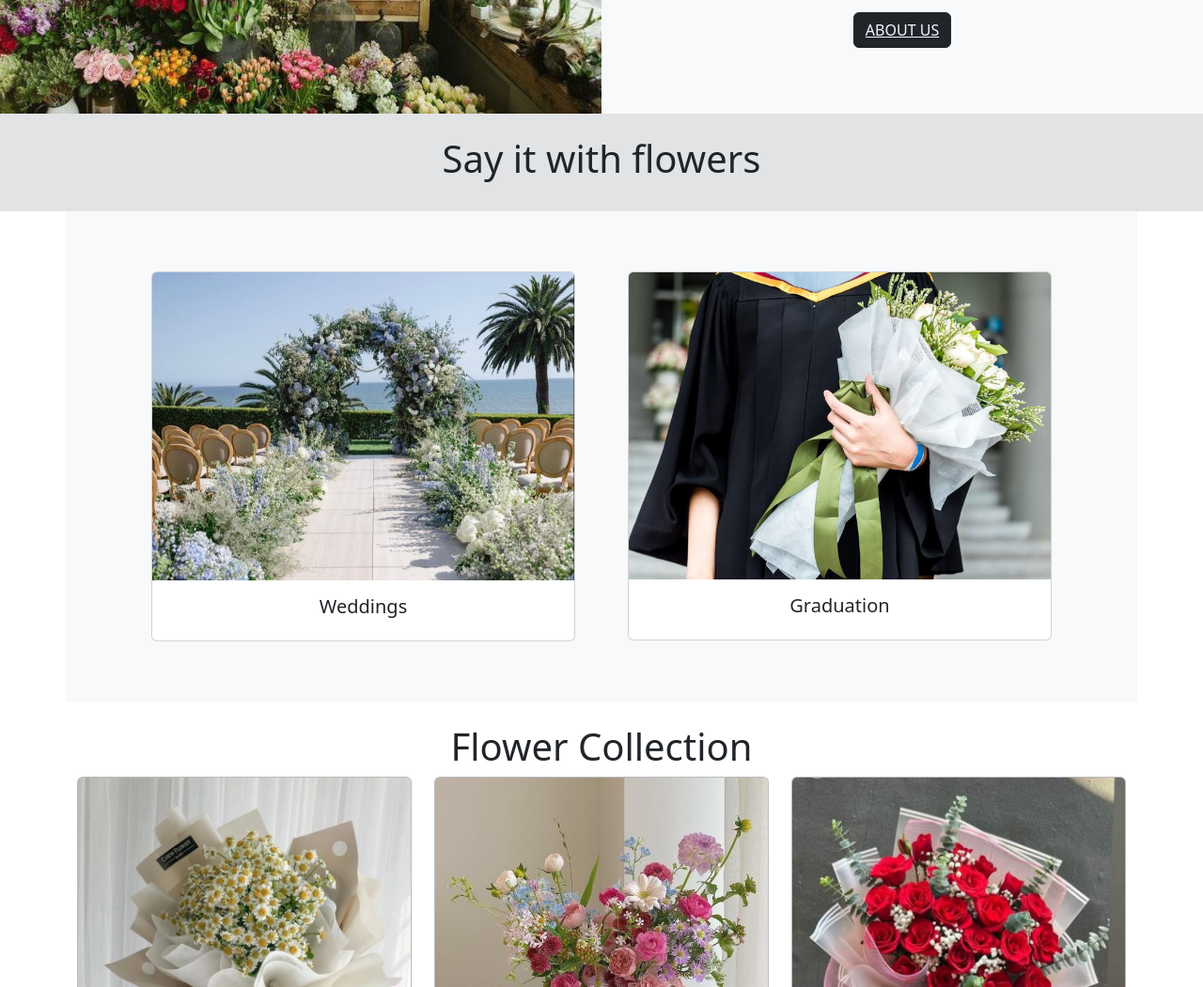
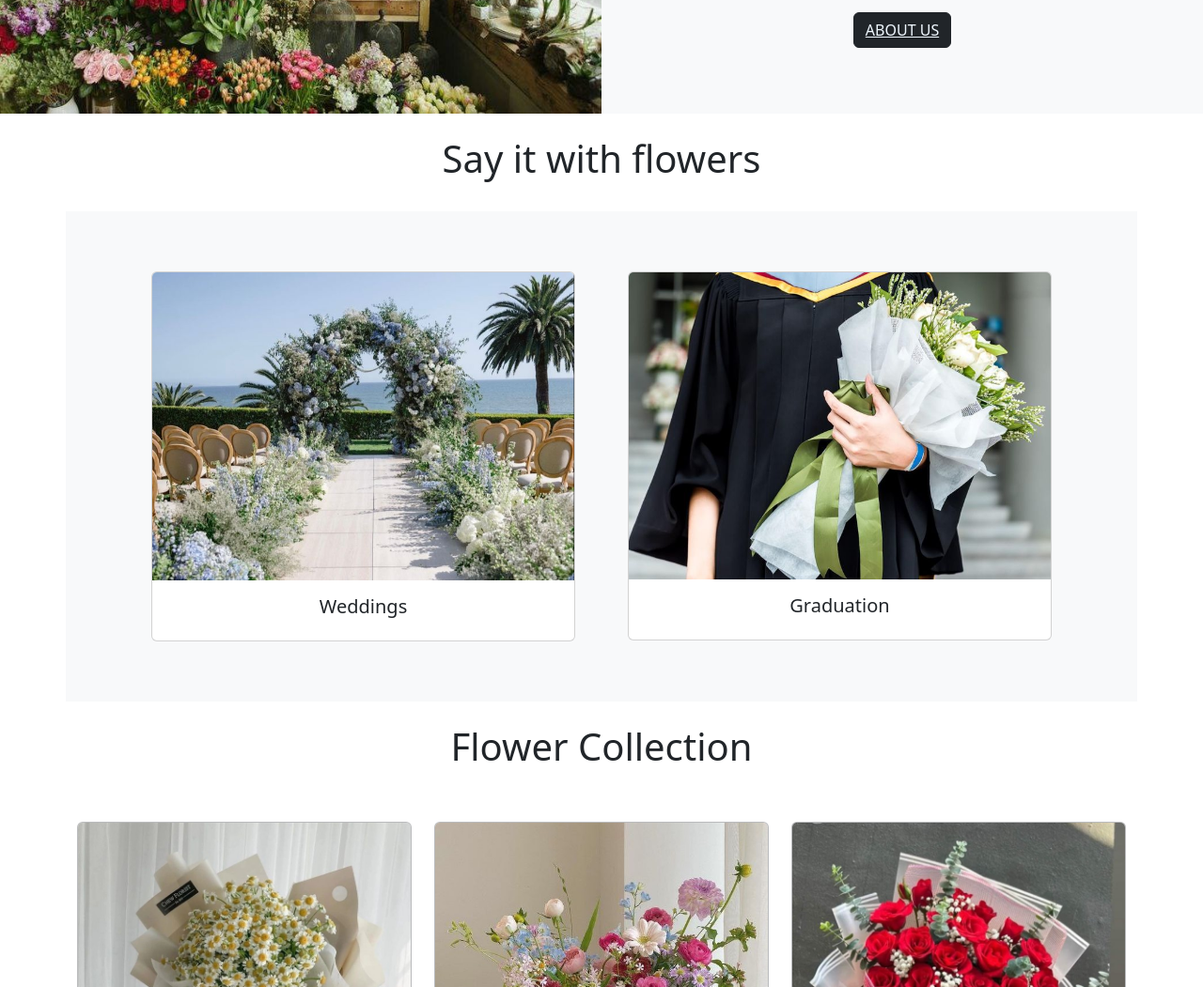
Before and after one commit to butterfly-nv/butterfly-nv.github.io, a plain HTML site: page index.html in a window 1280 px wide. Shown: the part 412-1463 px from the top of the page at 94% size. Drawn offline with nearby package versions, Linux system fonts and the light colour scheme.

Commit message:
Add files via upload

```diff
--- a/index.html
+++ b/index.html
@@ -38,7 +38,7 @@
            <button class="btn btn-dark"><a href="about.html" style="color: aliceblue;">ABOUT US</a></button>
         </div>
     </div>
-    <div class="bg-secondary-subtle py-4 text-center">
+    <div class="container py-4 text-center">
         <h1>Say it with flowers</h1>
     </div>
 
@@ -63,9 +63,12 @@
         </div>
     </div>
 
+    <div class="container py-4 text-center">
+        <h1>Flower Collection</h1>
+    </div>
 
     <div class="container text-center py-4">
-        <h1>Flower Collection</h1>
+
         <div class="row">
             <div class="col-md-4 mb-3">
                 <div class="card bg-secondary-subtle">
```
Also changed, not shown: about.html (+2 -2 lines).
